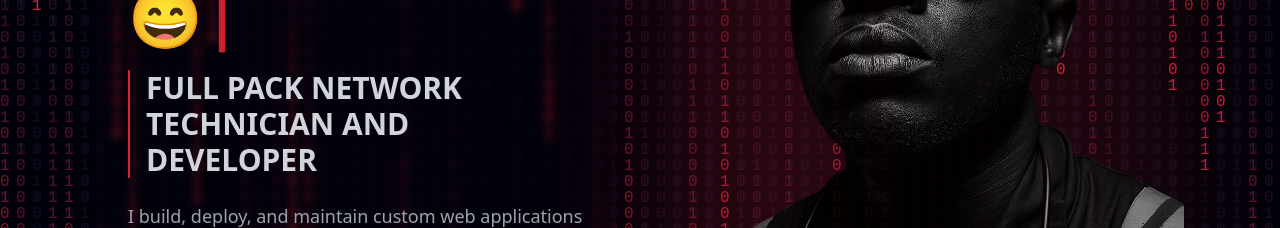
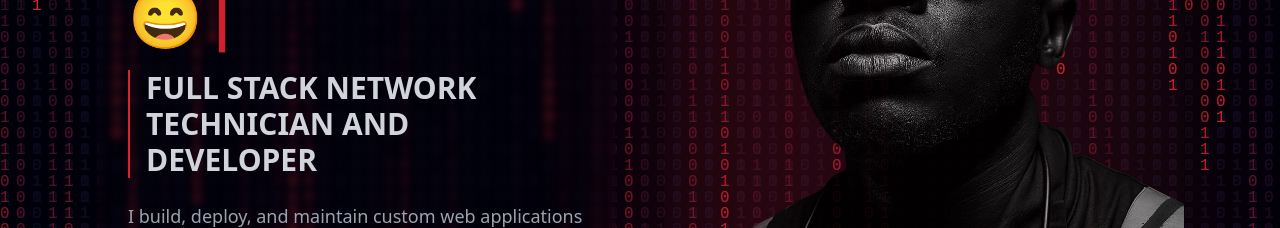
Before and after one commit to CaLLmeeDdY/ashilaka-portfolio-, a React (Vite) app: page / in a window 1280 px wide. Shown: the part 470-698 px from the top of the page. Built offline with nearby package versions, Linux system fonts and the light colour scheme.

Commit message:
first commit

```diff
--- a/src/App.jsx
+++ b/src/App.jsx
@@ -7,7 +7,7 @@ import MatrixBackground from './MatrixBackground';
 // ==========================================================
 const profile = {
   name: "NETASH.KE",
-  role: "FULL PACK NETWORK TECHNICIAN AND DEVELOPER",
+  role: "FULL STACK NETWORK TECHNICIAN AND DEVELOPER",
   bio: "I build, deploy, and maintain custom web applications and ERP systems using Python and Laravel. Unlike developers who only focus on the code, my background in ISP infrastructure and Ubuntu server administration means I ensure your project is securely hosted, optimized, and maintained from the ground up.",
   buttonText: "Got a project?",
   resumeText: "My Resume",
```
